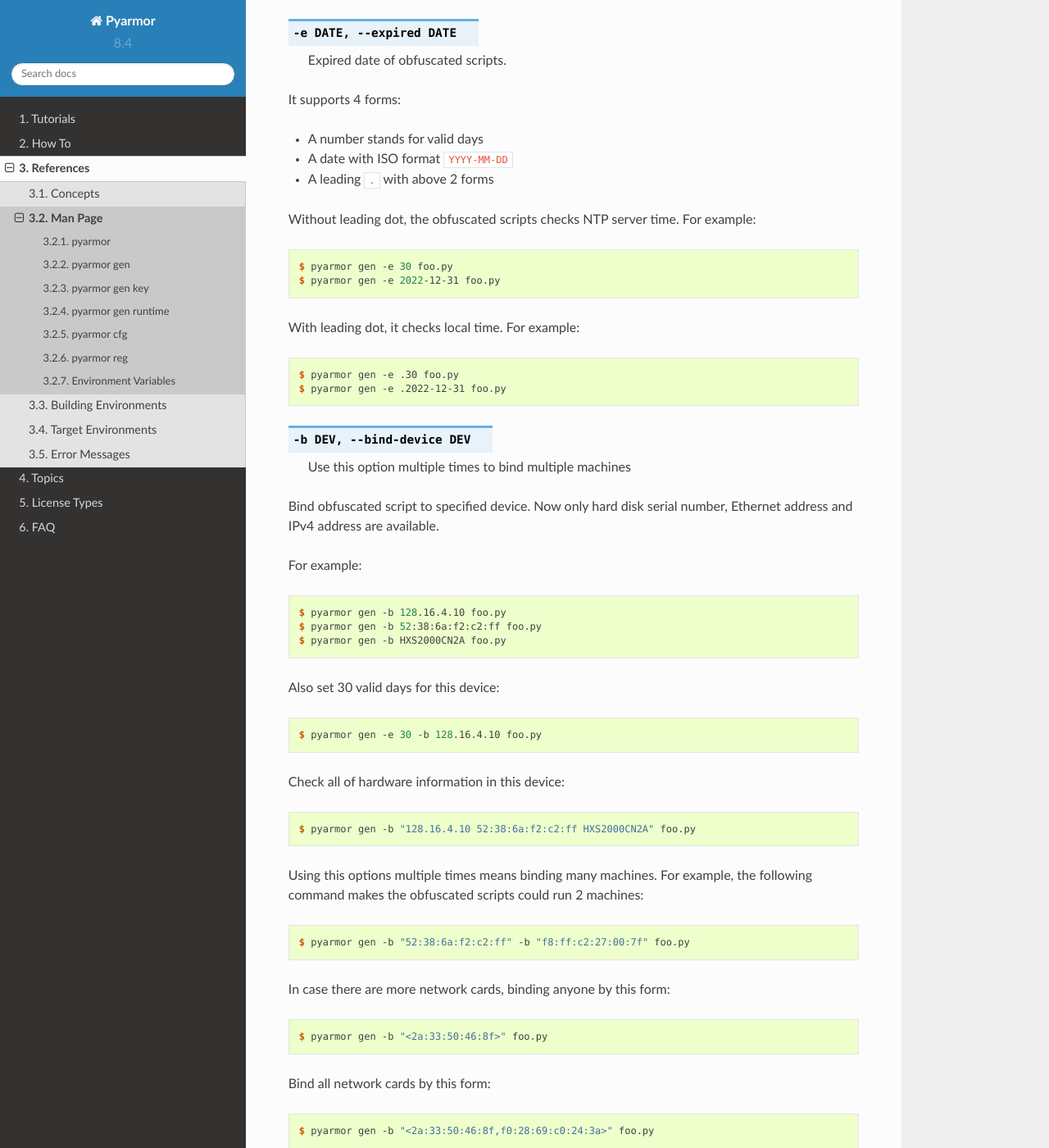
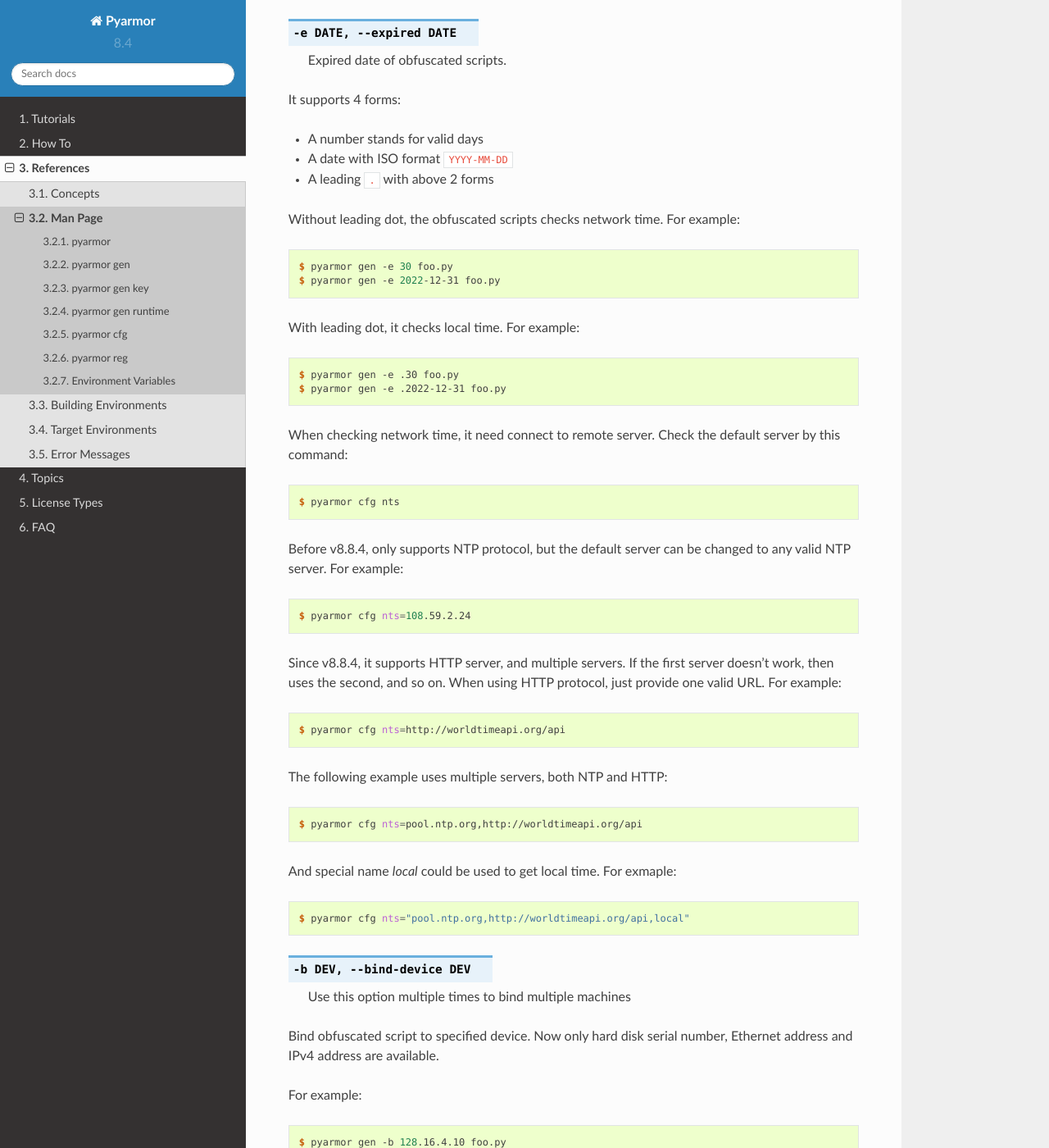
Before and after one commit to dashingsoft/pyarmor, a Sphinx documentation site: the page built from docs/reference/man.rst, in a window 1280 px wide and 1400 px high, scrolled down 7677 px. Shown: the whole window at 82% size. Built offline with Sphinx 7.4.7 and the Read the Docs theme 2.0.0, drawn with Linux system fonts in a browser that asks for light colours.

Commit message:
Support http server to check network time

```diff
--- a/docs/reference/errors.rst
+++ b/docs/reference/errors.rst
@@ -129,6 +129,8 @@
 
        2. try it again it may works.
 
+       3. Upgrade to Pyarmor 8.4.4+, then check network time by http server. For example, set time server by this command `pyarmor cfg nts=http://your.http-server.com/api/v2/`
+
    * -
      - Protection Exception
      - If using :option:`--assert-call` or :option:`assert-import`, check section `Filter assert function and import` in the :doc:`../tutorial/advanced`, ignore those problem functions and modules by the traceback.
--- a/docs/reference/man.rst
+++ b/docs/reference/man.rst
@@ -263,7 +263,7 @@
 * A date with ISO format ``YYYY-MM-DD``
 * A leading ``.`` with above 2 forms
 
-Without leading dot, the obfuscated scripts checks NTP server time. For example::
+Without leading dot, the obfuscated scripts checks network time. For example::
 
     $ pyarmor gen -e 30 foo.py
     $ pyarmor gen -e 2022-12-31 foo.py
@@ -272,6 +272,26 @@
 
     $ pyarmor gen -e .30 foo.py
     $ pyarmor gen -e .2022-12-31 foo.py
+
+When checking network time, it need connect to remote server. Check the default server by this command::
+
+    $ pyarmor cfg nts
+
+Before v8.8.4, only supports NTP protocol, but the default server can be changed to any valid NTP server. For example::
+
+    $ pyarmor cfg nts=108.59.2.24
+
+Since v8.8.4, it supports HTTP server, and multiple servers. If the first server doesn't work, then uses the second, and so on. When using HTTP protocol, just provide one valid URL. For example::
+
+    $ pyarmor cfg nts=http://worldtimeapi.org/api
+
+The following example uses multiple servers, both NTP and HTTP::
+
+    $ pyarmor cfg nts=pool.ntp.org,http://worldtimeapi.org/api
+
+And special name `local` could be used to get local time. For exmaple::
+
+    $ pyarmor cfg nts="pool.ntp.org,http://worldtimeapi.org/api,local"
 
 .. option:: -b DEV, --bind-device DEV
 
```
Also changed, not shown: src/cli/default.cfg (+23 -1 lines).
